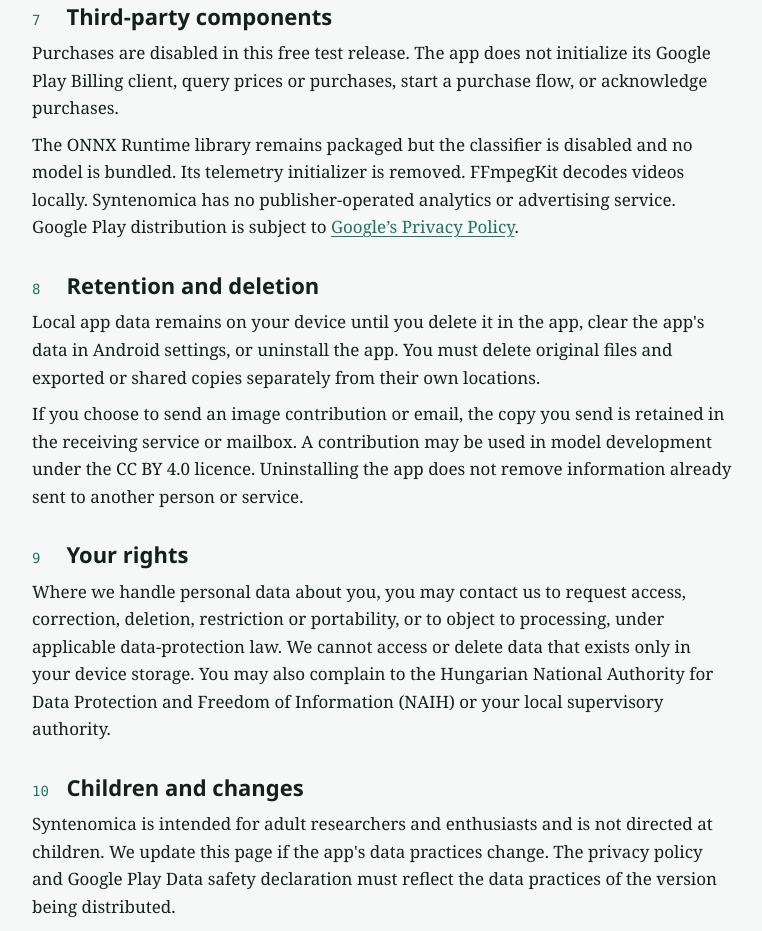
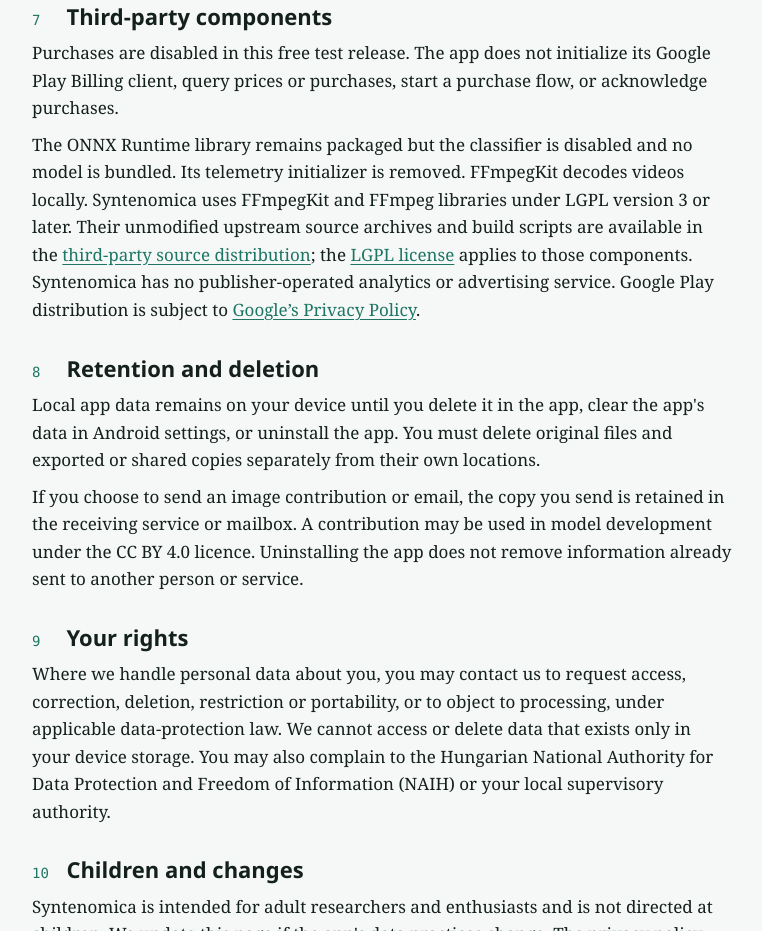
Before and after one commit to Syntenomica/syntenomica.github.io, a plain HTML site: page privacy/index.html in a window 1280 px wide. Shown: the part 2558-3489 px from the top of the page, without its empty margins (258-1020 px from the left). Drawn offline with Linux system fonts and the light colour scheme.

Commit message:
Add FFmpeg license notice and corresponding source downloads

```diff
--- a/privacy/index.html
+++ b/privacy/index.html
@@ -38,7 +38,7 @@
 <section id="sharing"><h2><span class="num">4</span>Exporting and sharing</h2><p>You start an export or share action and choose where it goes using Android's file picker or share sheet. Depending on the action, exported files can contain images or videos, project and sample information, calibration settings, measurements and processing metadata. The receiving app, service or person handles the copy under its own terms. Uninstalling Syntenomica does not delete copies you have exported or shared.</p><p>Temporary files created for sharing are kept in the app's private cache and are cleared by the app or Android over time.</p></section>
 <section id="contributions"><h2><span class="num">5</span>Image contributions</h2><p>The experimental identification and training-image contribution feature is unavailable in Play build 30. Ordinary user-initiated exports and sharing remain available. Earlier preview builds may include the contribution feature; files already voluntarily sent to the publisher are handled under the policy applicable when they were sent.</p></section>
 <section id="email"><h2><span class="num">6</span>Email and support</h2><p>If you email us, we receive your email address, any name shown by your email service, and the message and attachments you choose to send. We use them to respond to your request. If you volunteer for a closed test, we use the contact and Google account email address you provide to arrange test access and communicate about your feedback. Do not post your Google account email publicly. Email is handled by Google's Gmail service under Google's terms. Avoid sending personal or sensitive research information unless it is needed for your request.</p></section>
-<section id="components"><h2><span class="num">7</span>Third-party components</h2><p>Purchases are disabled in this free test release. The app does not initialize its Google Play Billing client, query prices or purchases, start a purchase flow, or acknowledge purchases.</p><p>The ONNX Runtime library remains packaged but the classifier is disabled and no model is bundled. Its telemetry initializer is removed. FFmpegKit decodes videos locally. Syntenomica has no publisher-operated analytics or advertising service. Google Play distribution is subject to <a href="https://policies.google.com/privacy">Google’s Privacy Policy</a>.</p></section>
+<section id="components"><h2><span class="num">7</span>Third-party components</h2><p>Purchases are disabled in this free test release. The app does not initialize its Google Play Billing client, query prices or purchases, start a purchase flow, or acknowledge purchases.</p><p>The ONNX Runtime library remains packaged but the classifier is disabled and no model is bundled. Its telemetry initializer is removed. FFmpegKit decodes videos locally. Syntenomica uses FFmpegKit and FFmpeg libraries under LGPL version 3 or later. Their unmodified upstream source archives and build scripts are available in the <a href="https://github.com/Syntenomica/syntenomica.github.io/releases/tag/third-party-sources-0.11.0-30">third-party source distribution</a>; the <a href="https://www.gnu.org/licenses/lgpl-3.0.html">LGPL license</a> applies to those components. Syntenomica has no publisher-operated analytics or advertising service. Google Play distribution is subject to <a href="https://policies.google.com/privacy">Google’s Privacy Policy</a>.</p></section>
 <section id="retention"><h2><span class="num">8</span>Retention and deletion</h2><p>Local app data remains on your device until you delete it in the app, clear the app's data in Android settings, or uninstall the app. You must delete original files and exported or shared copies separately from their own locations.</p><p>If you choose to send an image contribution or email, the copy you send is retained in the receiving service or mailbox. A contribution may be used in model development under the CC BY 4.0 licence. Uninstalling the app does not remove information already sent to another person or service.</p></section>
 <section id="rights"><h2><span class="num">9</span>Your rights</h2><p>Where we handle personal data about you, you may contact us to request access, correction, deletion, restriction or portability, or to object to processing, under applicable data-protection law. We cannot access or delete data that exists only in your device storage. You may also complain to the Hungarian National Authority for Data Protection and Freedom of Information (NAIH) or your local supervisory authority.</p></section>
 <section id="children"><h2><span class="num">10</span>Children and changes</h2><p>Syntenomica is intended for adult researchers and enthusiasts and is not directed at children. We update this page if the app's data practices change. The privacy policy and Google Play Data safety declaration must reflect the data practices of the version being distributed.</p></section>
```
